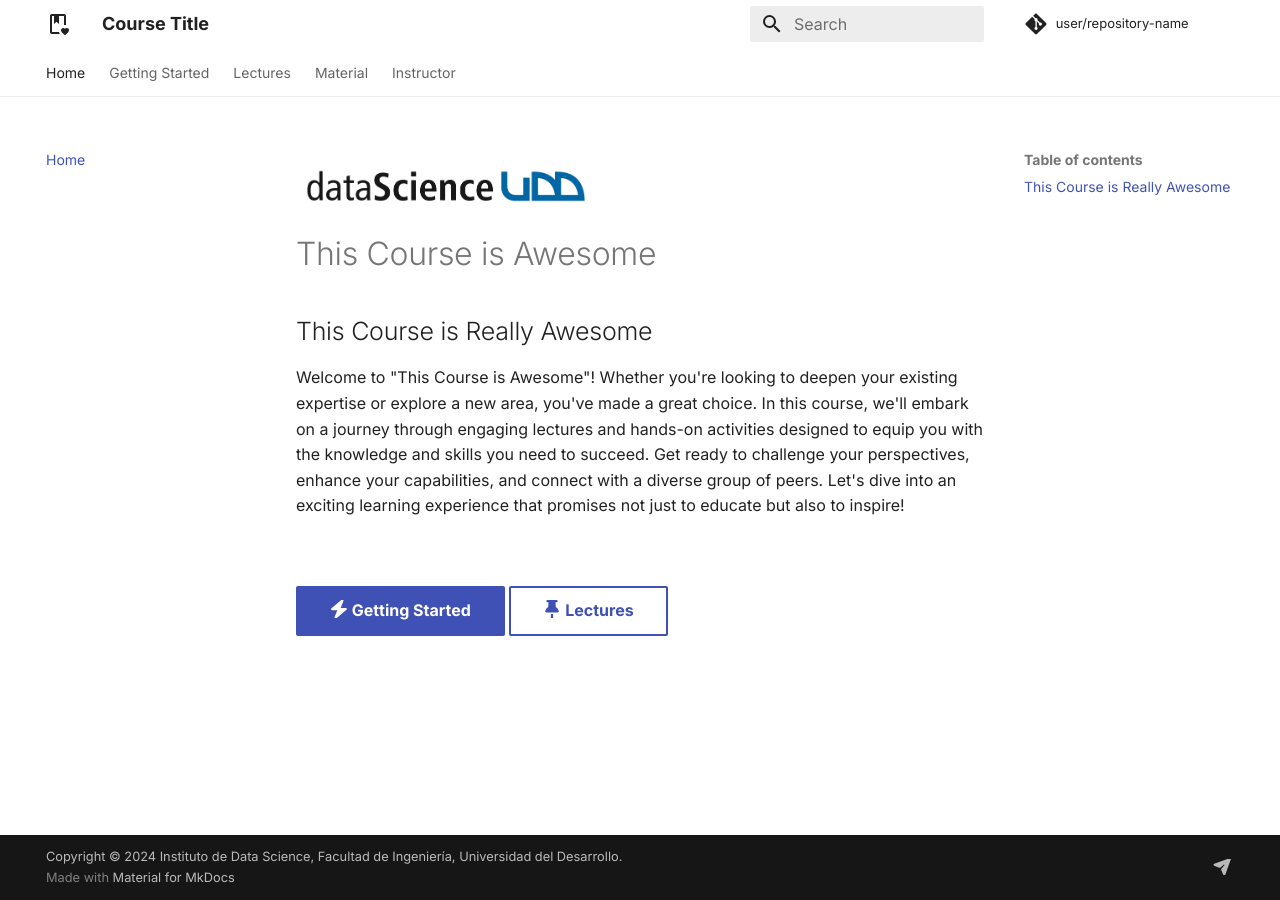
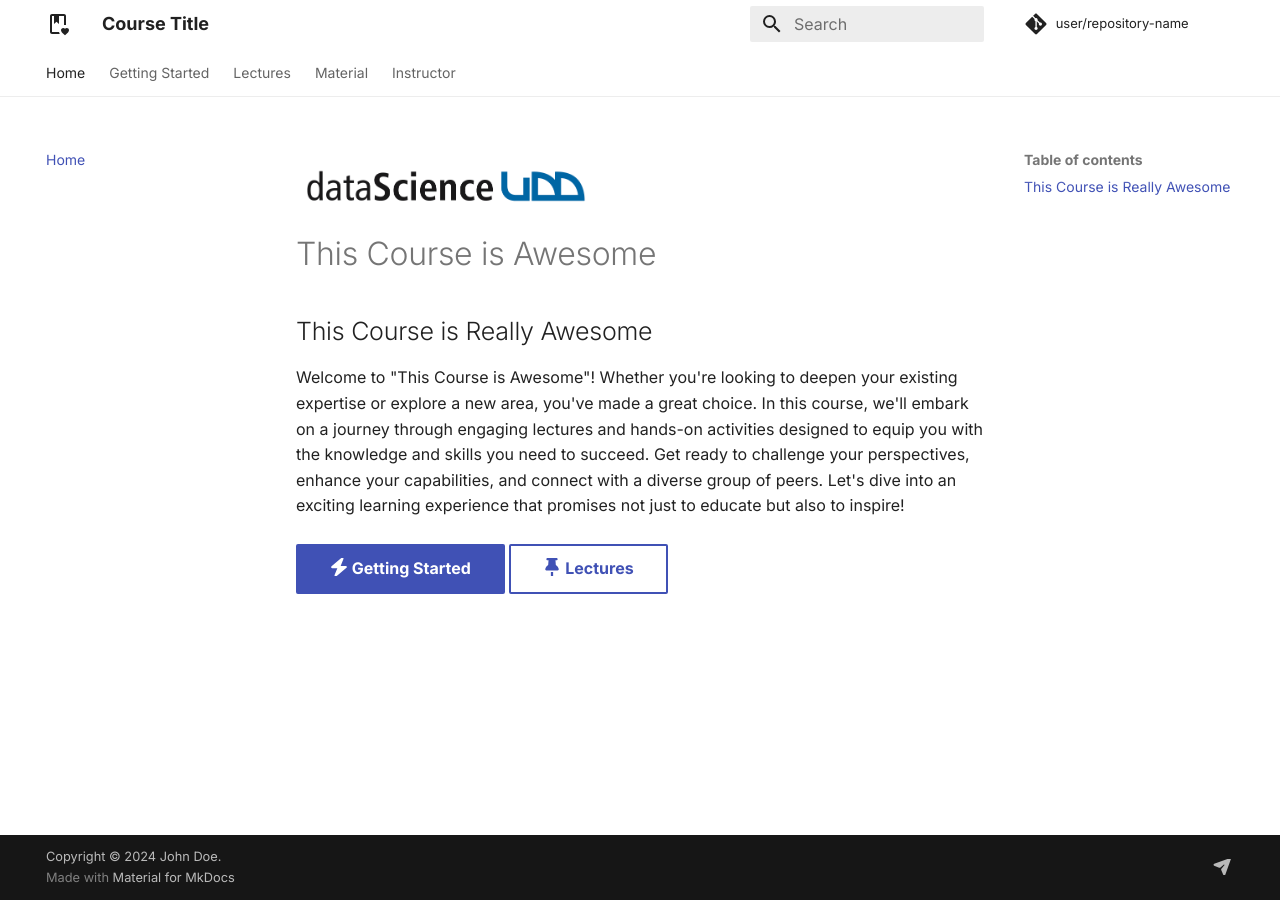
Before and after one commit to aastroza/course-template, an MkDocs documentation site: the page built from docs/index.md, in a window 1280 px wide. Built offline with MkDocs 1.6.1 and Material for MkDocs 9.7.7, drawn with Linux system fonts in a browser that asks for light colours; comment, search, counter and statistics services are not loaded.

Commit message:
copyright changed

```diff
--- a/docs/index.md
+++ b/docs/index.md
@@ -5,7 +5,6 @@
 ## This Course is Really Awesome
 
 Welcome to "This Course is Awesome"! Whether you're looking to deepen your existing expertise or explore a new area, you've made a great choice. In this course, we'll embark on a journey through engaging lectures and hands-on activities designed to equip you with the knowledge and skills you need to succeed. Get ready to challenge your perspectives, enhance your capabilities, and connect with a diverse group of peers. Let's dive into an exciting learning experience that promises not just to educate but also to inspire!
-
 <br>
 <br>
 [:fontawesome-solid-bolt: Getting Started](welcome.md){ .md-button .md-button--primary } [:fontawesome-solid-thumbtack: Lectures](lectures/index.md){ .md-button }
--- a/mkdocs.yml
+++ b/mkdocs.yml
@@ -29,7 +29,7 @@ theme:
 
 
 # Copyright
-copyright: Copyright &copy; 2024 Instituto de Data Science, Facultad de Ingeniería, Universidad del Desarrollo.
+copyright: Copyright &copy; 2024 John Doe.
 
 # Additional configuration
 extra:
```
